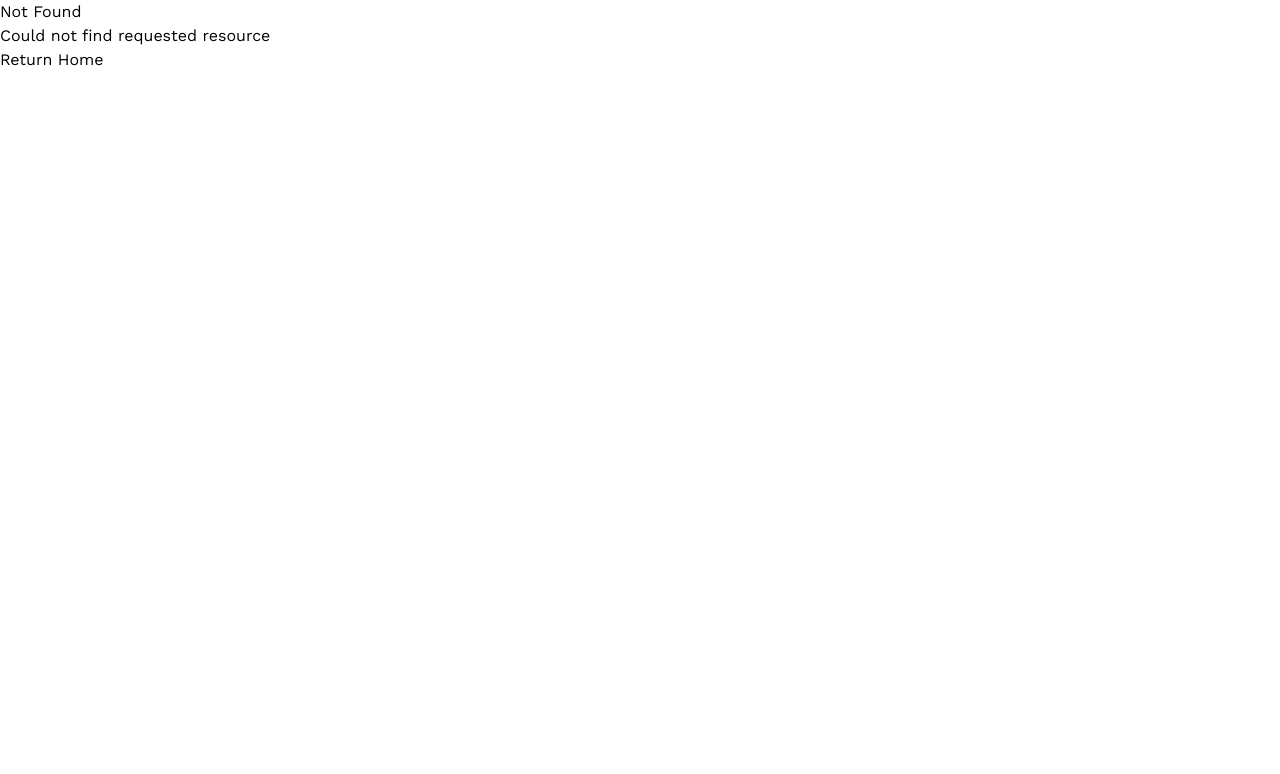
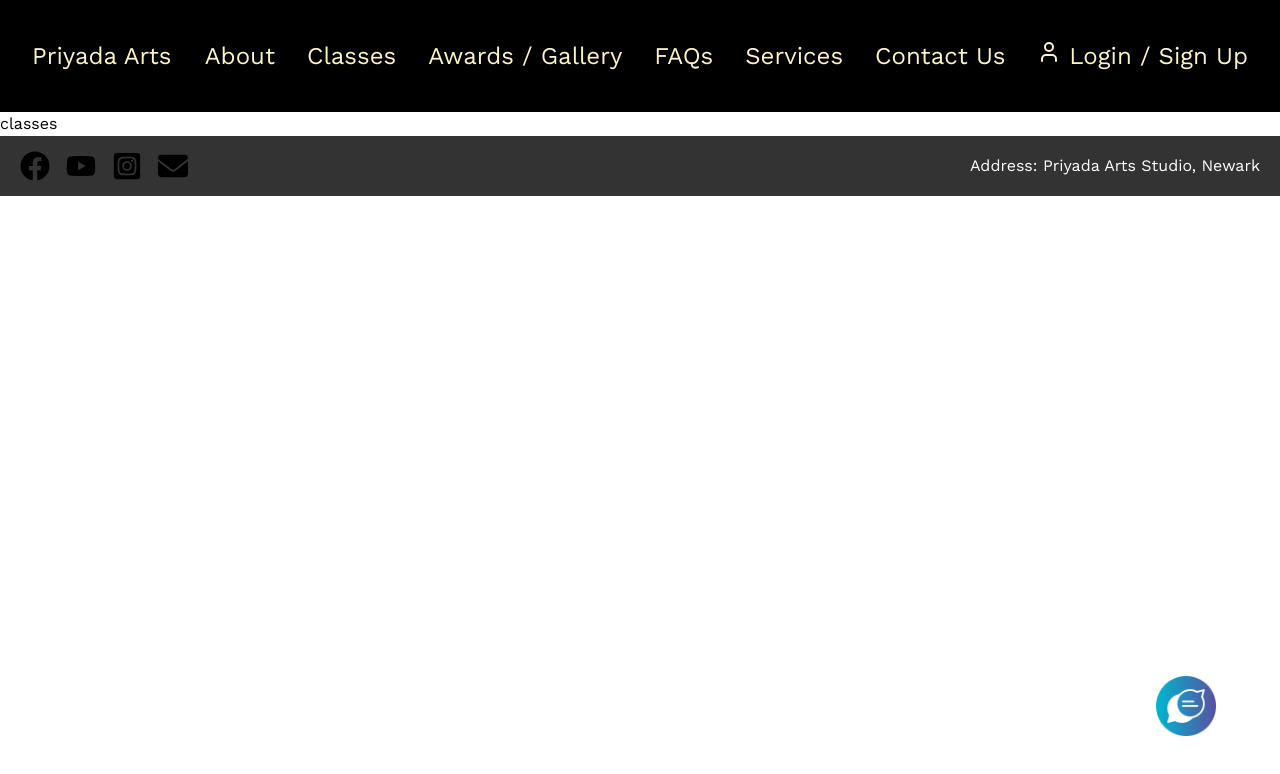
Before and after one commit to Anbui0115/Hackathon-project, a Next.js app in the folder frontend/: page /classes in a window 1280 px wide. Before the commit this address had no page. Shown: the top 774 px of the page. Built offline with nearby package versions, Linux system fonts and the light colour scheme; a web font is replaced by a local one.

Commit message:
create classes page

```diff
--- /dev/null
+++ b/frontend/app/classes/page.jsx
@@ -0,0 +1,25 @@
+import React from 'react';
+import './classes.css';
+import NavBar from '@/components/NavBar';
+import Footer from '@/components/Footer';
+import ChatBot from '@/components/ChatBot';
+
+const Classes = () => {
+    return (
+        <>
+            <div className='classes-page'>
+                <NavBar className='navbar'/>
+                <div className='classes-page-content'>
+                    <h1 className='classes-page-title'>classes</h1>
+                    <div className='classes-page-text'>
+
+                    </div>
+                </div>
+                <Footer/>
+            </div>
+            <ChatBot />
+        </>
+    )
+}
+
+export default Classes;
```
Also changed, not shown: frontend/app/classes/classes.css (added).
